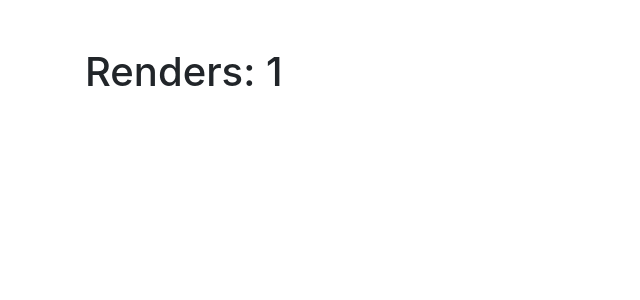
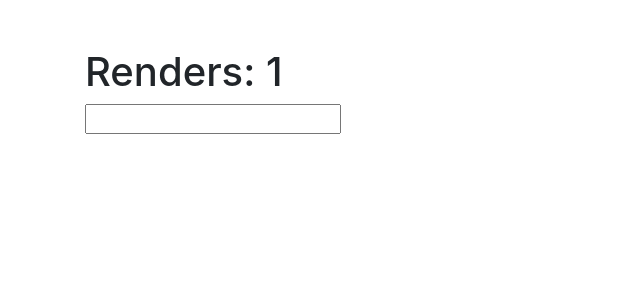
Before and after one commit to miquelespinosa2/react-sandbox, a React (Create React App) app: page / in a window 1280 px wide. Shown: the top 300 px of the page, without its empty margins (0-640 px from the left). Built offline with nearby package versions, Linux system fonts and the light colour scheme.

Commit message:
more renders

```diff
--- a/src/components/UseRefExample2.jsx
+++ b/src/components/UseRefExample2.jsx
@@ -2,6 +2,7 @@ import React from 'react'
 import {useState, useEffect, useRef} from 'react'
 
 function UseRefExample2() {
+  const [name, setName] = useState('')
   const renders = useRef(1)
 
   useEffect(() => {
@@ -10,6 +11,7 @@ function UseRefExample2() {
   return (
     <div>
       <h1>Renders: {renders.current}</h1>
+      <input type="text" value={name} onChange={(e) => setName(e.target.value)} Name="form-control mb-3" />
     </div>
   )
 }
```
